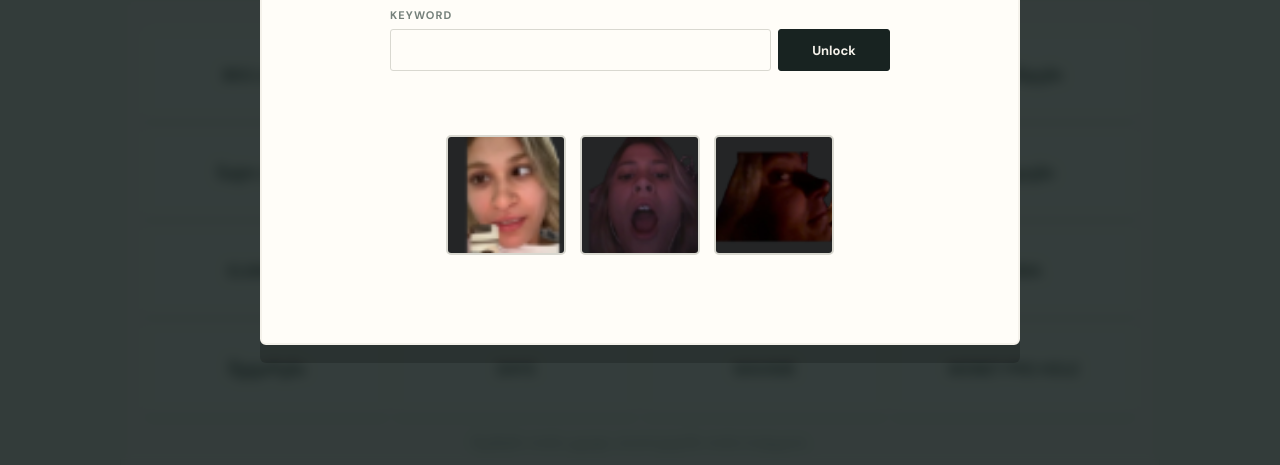
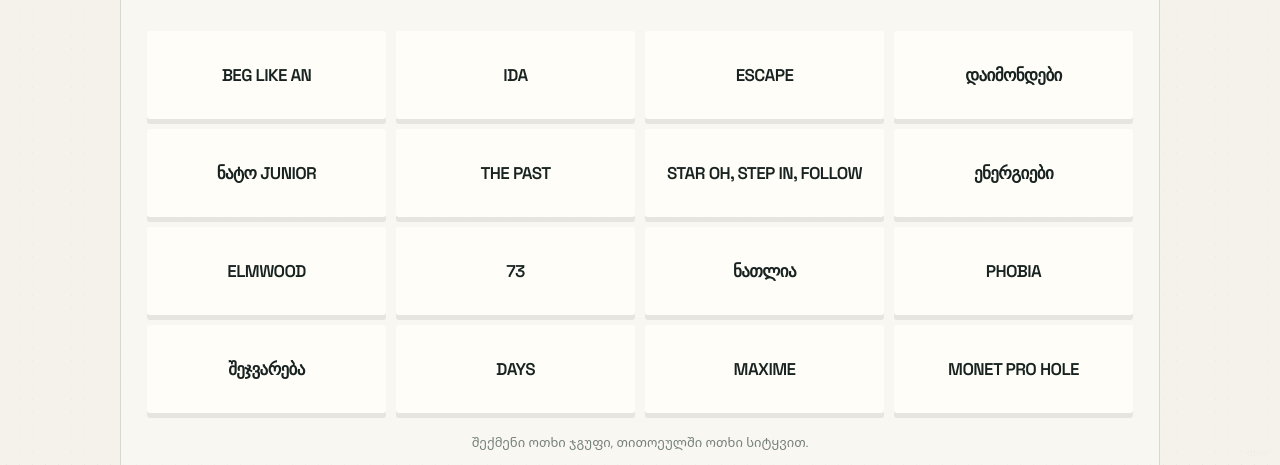
Before and after one commit to baga0111/Natabata, a website: page public/index.html in a window 1280 px wide. Shown: the part 335-800 px from the top of the page. Drawn offline with Linux system fonts and the light colour scheme.

Commit message:
Remove unwanted image and hide surprise
Co-authored-by: Copilot <223556219+Copilot@users.noreply.github.com>

```diff
--- a/public/index.html
+++ b/public/index.html
@@ -203,7 +203,7 @@
         </p>
       </div>
     </aside>
-    <aside id="welcome-panel" class="welcome-panel" aria-labelledby="welcome-title">
+    <aside id="welcome-panel" class="welcome-panel" hidden aria-labelledby="welcome-title">
       <div class="welcome-backdrop"></div>
       <div class="welcome-card">
         <h2 id="welcome-title">A little surprise</h2>
@@ -219,7 +219,6 @@
         <div id="welcome-images" class="welcome-images" hidden>
           <img src="elami.png" alt="" />
           <img src="correct.png" alt="" />
-          <img src="one-away.png" alt="" />
         </div>
         <p id="welcome-final-message" class="welcome-final-message" hidden>STAY TUNED FOR THE EVENING MY LOVE</p>
       </div>
--- a/public/script.js
+++ b/public/script.js
@@ -274,7 +274,6 @@ function submitGuess() {
     const largestGroup = Math.max(...Object.values(groupCounts));
       message.className = 'message error';
       message.textContent = largestGroup === 3 ? 'ერთი აკლია.' : 'ჯერ არა. სცადე სხვა კომბინაცია.';
-      if (largestGroup === 3) showReaction('one-away.png');
     mistakesLeft = Math.max(0, mistakesLeft - 1);
     document.querySelectorAll('.mistake-dots i')[mistakesLeft]?.classList.add('used');
     document.querySelectorAll('.word-card.selected').forEach((card) => {
@@ -712,7 +711,7 @@ renderKeyboard();
 const riddles = [
   { text: 'I am the tenth guest at the calendar table. I arrive after September, bring longer shadows, and wear a famous night of costumes. Who am I?', answers: ['october'], image: 'correct.png' },
   { text: 'I return to the same date each year. I can mark a wedding, a birth, or the day a company began. What am I?', answers: ['anniversary'], image: 'elami.png' },
-  { text: 'I may be wrapped, hidden, or handed over with a smile. I am not bought for the person who receives me. What am I?', answers: ['gift', 'present'], image: 'one-away.png' }
+  { text: 'I may be wrapped, hidden, or handed over with a smile. I am not bought for the person who receives me. What am I?', answers: ['gift', 'present'], image: 'correct.png' }
 ];
 const riddleText = document.querySelector('#riddle-text');
 const riddleNumber = document.querySelector('#riddle-number');
--- a/public/styles.css
+++ b/public/styles.css
@@ -112,6 +112,7 @@ h1 { max-width: 570px; margin: 0; font-family: 'Space Grotesk', sans-serif; font
 .footer-note { display: flex; align-items: center; gap: 14px; margin-top: 34px; color: var(--muted); font-size: 11px; letter-spacing: .03em; text-align: center; }
 .footer-rule { height: 1px; flex: 1; background: var(--line); }
 .view[hidden] { display: none; }
+.welcome-panel[hidden] { display: none; }
 .welcome-panel { position: fixed; inset: 0; z-index: 20; display: grid; place-items: center; padding: 24px; }
 .welcome-backdrop { position: absolute; inset: 0; background: rgba(24, 35, 33, .88); backdrop-filter: blur(6px); }
 .welcome-card { position: relative; width: min(92vw, 760px); min-height: min(70vh, 560px); padding: clamp(36px, 7vw, 82px); border: 2px solid var(--paper); border-radius: 6px; background: var(--card); box-shadow: 0 18px 0 rgba(0,0,0,.18); text-align: center; }
@@ -128,7 +129,6 @@ h1 { max-width: 570px; margin: 0; font-family: 'Space Grotesk', sans-serif; font
 .welcome-images.jumping img { animation: welcome-jump 520ms ease-in-out infinite alternate; }
 .welcome-images.jumping img:nth-child(2) { animation-delay: 90ms; }
 .welcome-images.jumping img:nth-child(3) { animation-delay: 180ms; }
-.welcome-images.jumping img:nth-child(4) { animation-delay: 270ms; }
 .welcome-final-message { margin: 50px auto 0; color: var(--ink); font-family: 'Space Grotesk', sans-serif; font-size: clamp(24px, 5vw, 48px); font-weight: 700; line-height: 1.05; letter-spacing: -0.05em; }
 @keyframes welcome-jump { from { transform: translateY(0) rotate(-3deg); } to { transform: translateY(-28px) rotate(3deg); } }
 .reaction-modal[hidden] { display: none; }
```
Also changed, not shown: public/one-away.png (deleted).
